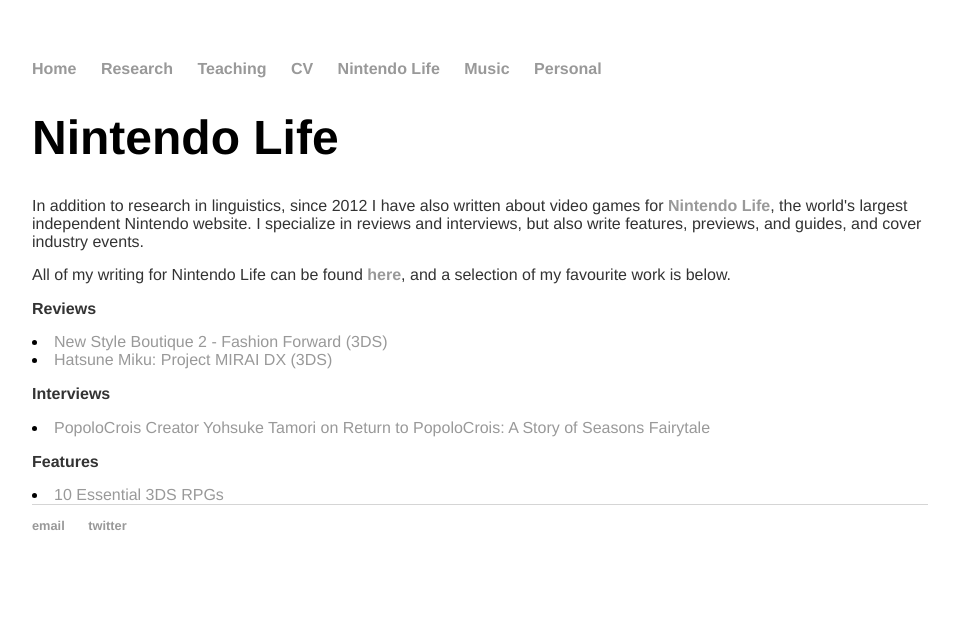
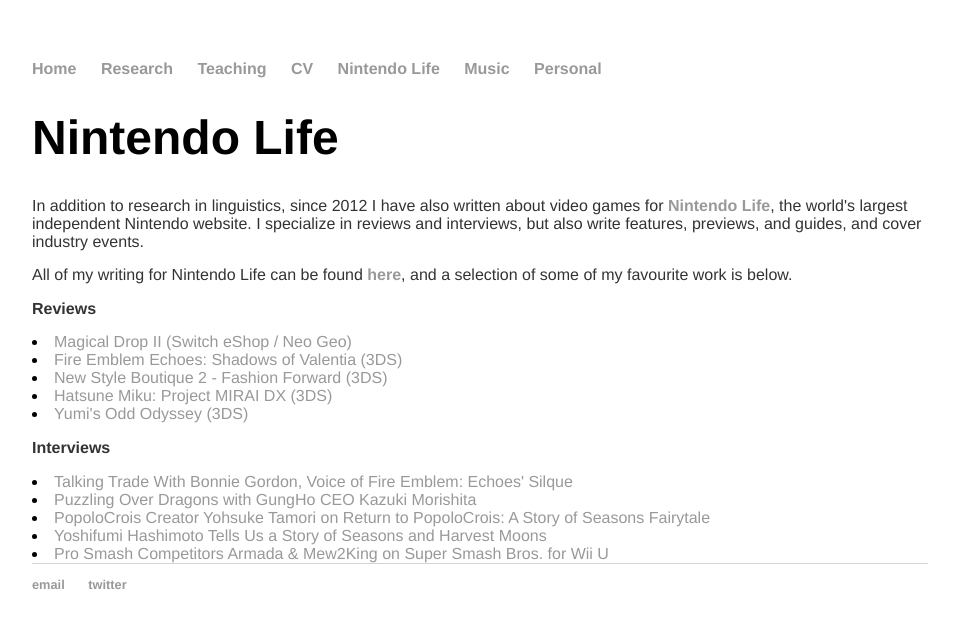
Before and after one commit to morgansleeper/morgansleeper.github.io, a Jekyll site: the page built from nintendolife/index.html, in a window 1280 px wide. Shown: the top 628 px of the page, without its empty margins (160-1119 px from the left). Built offline with Jekyll 4.4.1, drawn with Linux system fonts in a browser that asks for light colours.

Commit message:
Update index.html

```diff
--- a/nintendolife/index.html
+++ b/nintendolife/index.html
@@ -7,17 +7,25 @@
   the world's largest independent Nintendo website. I specialize in reviews and interviews, but also write features, previews,
   and guides, and cover industry events.</p>
 <p>All of my writing for Nintendo Life can be found
-  <a href = http://www.nintendolife.com/staff/morgan-sleeper><b>here</b></a>, and a selection of my favourite work is below.</p>
+  <a href = http://www.nintendolife.com/staff/morgan-sleeper><b>here</b></a>, and a selection of some of my favourite work is below.</p>
 
 <p><b>Reviews</b></p>
+ <li><a href = http://www.nintendolife.com/reviews/switch-eshop/magical_drop_ii_neogeo>Magical Drop II (Switch eShop / Neo Geo)</a></li>
+<li><a href = http://www.nintendolife.com/reviews/3ds/fire_emblem_echoes_shadows_of_valentia>Fire Emblem Echoes: Shadows of Valentia (3DS)</a></li>
  <li><a href = http://www.nintendolife.com/reviews/3ds/nintendo_presents_new_style_boutique_2_-_fashion_forward>New Style Boutique 2 -
    Fashion Forward (3DS)</a></li>
  <li><a href = http://www.nintendolife.com/reviews/3ds/hatsune_miku_project_mirai_dx>Hatsune Miku: Project MIRAI DX (3DS)</a></li>
+<li><a href = http://www.nintendolife.com/reviews/3ds-eshop/yumis_odd_odyssey>Yumi's Odd Odyssey (3DS)</a></li>
 
 <p><b>Interviews</b></p>
+ <li><a href = http://www.nintendolife.com/news/2017/07/feature_talking_trade_with_bonnie_gordon_voice_of_fire_emblem_echoes_silque>
+   Talking Trade With Bonnie Gordon, Voice of Fire Emblem: Echoes' Silque</a></li>
+ <li><a href = http://www.nintendolife.com/news/2017/06/feature_puzzling_over_dragons_with_gungho_ceo_kazuki_morishita>
+   Puzzling Over Dragons with GungHo CEO Kazuki Morishita</a></li>
   <li><a href = http://www.nintendolife.com/news/2016/02/
 interview_popolocrois_creator_yohsuke_tamori_on_return_to_popolocrois_a_story_of_seasons_fairytale>
     PopoloCrois Creator Yohsuke Tamori on Return to PopoloCrois: A Story of Seasons Fairytale</a></li>
-
-<p><b>Features</b></p>
-  <li><a href = http://www.nintendolife.com/news/2016/11/feature_10_essential_3ds_rpgs>10 Essential 3DS RPGs</a></li>
+ <li><a href = http://www.nintendolife.com/news/2014/07/interview_yoshifumi_hashimoto_tells_us_a_story_of_seasons_and_harvest_moons>
+    Yoshifumi Hashimoto Tells Us a Story of Seasons and Harvest Moons</a></li>
+ <li><a href = http://www.nintendolife.com/news/2014/07/interview_pro_smash_competitors_armada_and_mew2king_on_super_smash_bros_for_wii_u>
+   Pro Smash Competitors Armada & Mew2King on Super Smash Bros. for Wii U</a></li>
```
